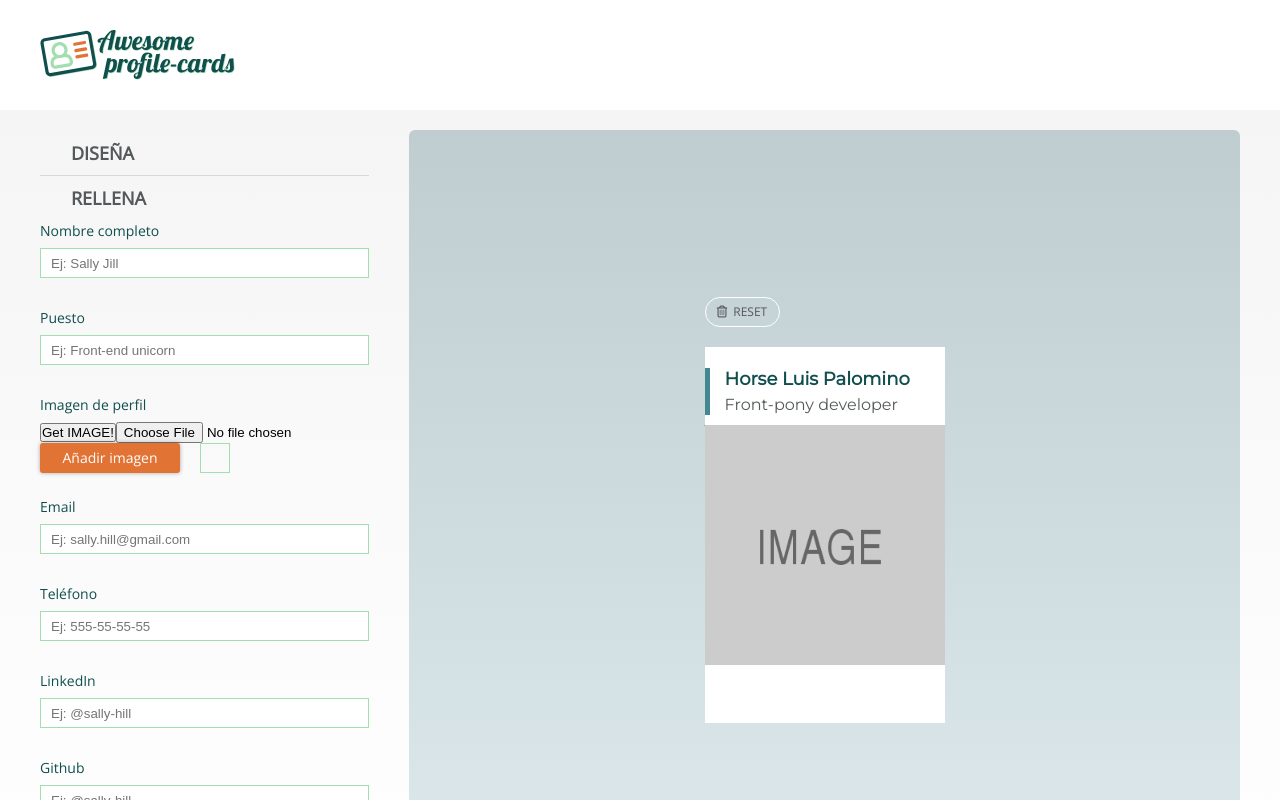
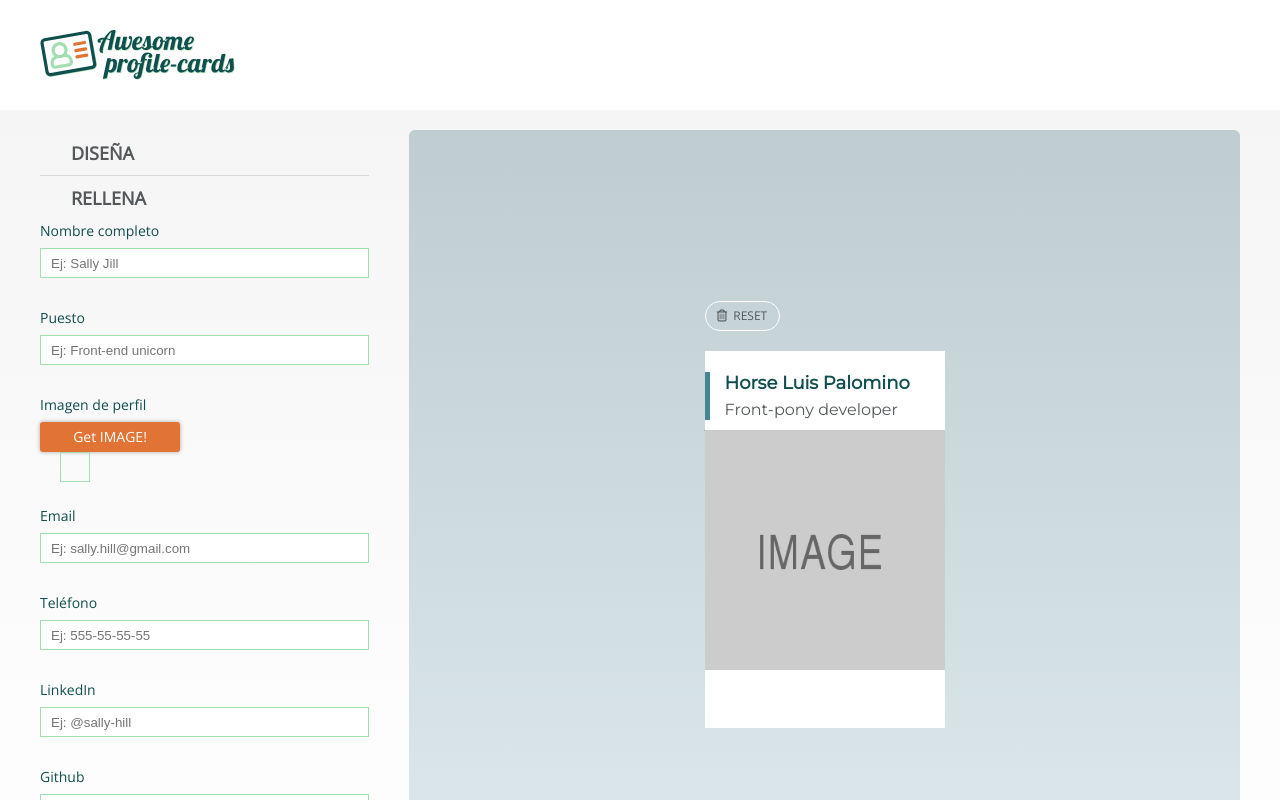
Before and after one commit to Adalab/project-g-m3-bug-busters, a React (Create React App) app: page /#/Cards in a window 1280 px wide. Both pictures are taken after a click on the element "RELLENA". Shown: the top 800 px of the page. Built offline with nearby package versions, Linux system fonts and the light colour scheme.

Commit message:
Add Profile component and more changes on image default props

```diff
--- a/src/components/Cards_form-fill.js
+++ b/src/components/Cards_form-fill.js
@@ -2,6 +2,7 @@ import React from 'react';
 import PropTypes from 'prop-types';
 import GetAvatar from './GetAvatar';
 import defaultImage from './defaultImage';
+import Profile from './Profile';
 
 class CardsFormFill extends React.Component {
   constructor(props) {
@@ -80,10 +81,11 @@ class CardsFormFill extends React.Component {
               updateAvatar={this.updateAvatar}
             />
 
+            <Profile avatar={this.state.profile.avatar} />
 
-            <input
+            {/* <input
               type="file"
-              className="form-text form-file hidden js__profile-upload-btn"
+              className="form-text form-file js__profile-upload-btn"
               id="photo"
               name="photo"
               // required
@@ -91,7 +93,8 @@ class CardsFormFill extends React.Component {
             />
             <button className="form-photo-button button-addImage js__profile-trigger">
               Añadir imagen
-            </button>
+            </button> */}
+
             <div className="form-photo-preview js__profile-preview"></div>
           </div>
 
--- a/src/components/GetAvatar.js
+++ b/src/components/GetAvatar.js
@@ -36,9 +36,9 @@ class GetAvatar extends Component {
     const {isAvatarDefault, avatar} = this.props;
     return (
       <div className="get-avatar">
-        <button className="get-avatar__trigger" type="button" onClick={this.handleFilePicker}>Get IMAGE!</button>
+        <button className="get-avatar__trigger button-addImage" type="button" onClick={this.handleFilePicker}>Get IMAGE!</button>
 
-        <input type="file" ref={this.myFileField} className="get-avatar__upload-field" onChange={this.uploadImage} />
+        <input type="file" ref={this.myFileField} className="get-avatar__upload-field hidden" onChange={this.uploadImage} />
 
         <div className="get-avatar__preview" style={this.getPreview(isAvatarDefault, avatar)}></div>
       </div>
--- /dev/null
+++ b/src/components/Profile.js
@@ -0,0 +1,19 @@
+import React, {Component} from "react";
+import PropTypes from 'prop-types';
+
+class Profile extends Component {
+  render() {
+    const {avatar} = this.props;
+    return (
+      <div className="profile">
+        <div className="profile__avatar" style={{backgroundImage: `url(${avatar})`}}></div>
+      </div>
+    );
+  }
+}
+
+Profile.propTypes = {
+  avatar: PropTypes.string.isRequired
+};
+
+export default Profile;
```
